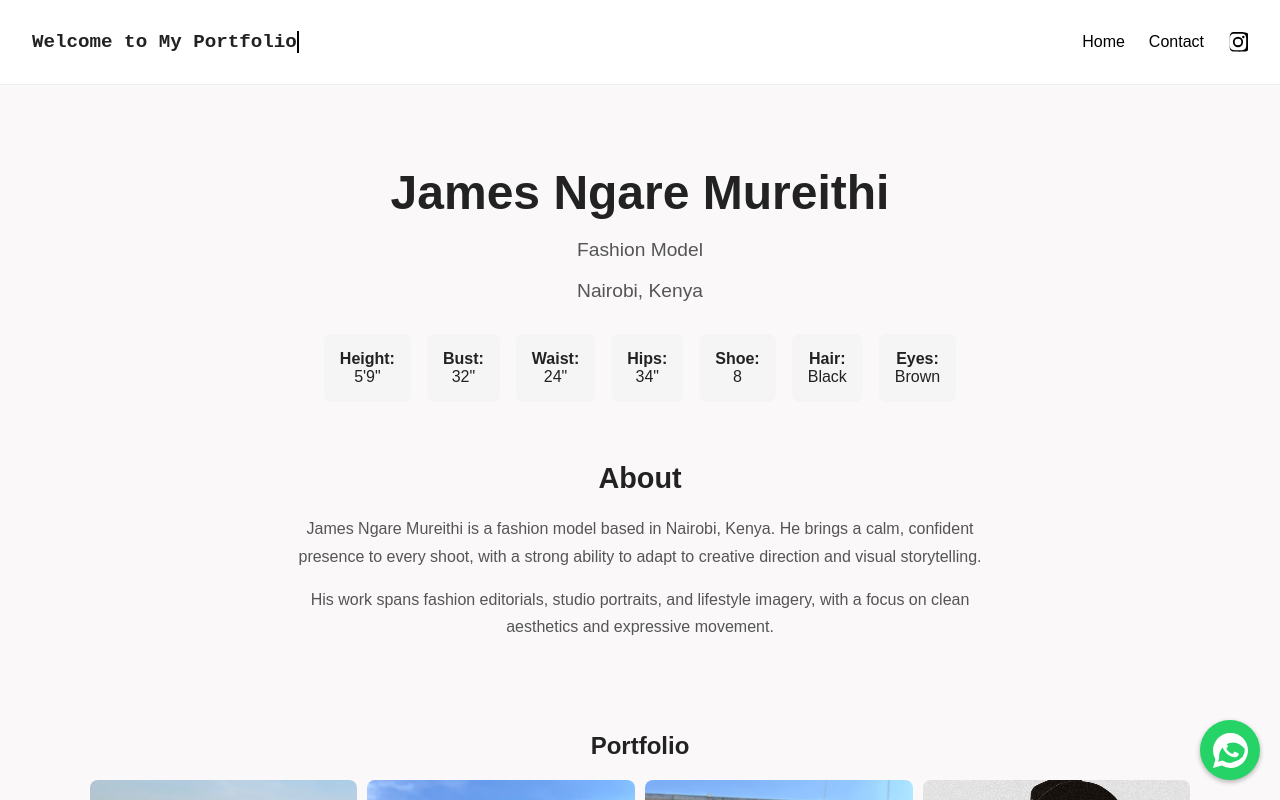
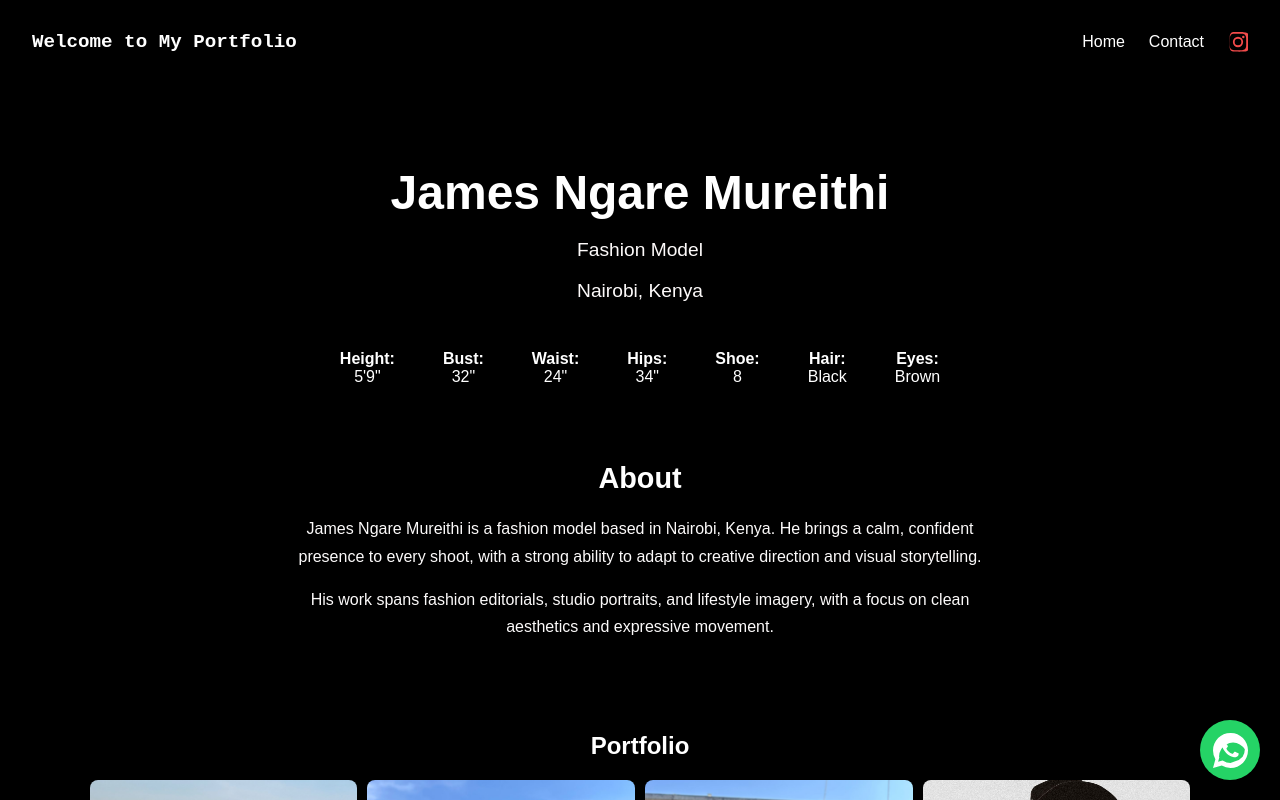
Before and after one commit to kanyi9/jimmy-portfolio, a React (Create React App) app: page / in a window 1280 px wide. Shown: the top 800 px of the page. Built offline with nearby package versions, Linux system fonts and the light colour scheme.

Commit message:
adds black background and white text

```diff
--- a/src/App.css
+++ b/src/App.css
@@ -1,10 +1,44 @@
-/* body {
+/* Global Styles */
+body {
+  background-color: #000;   /* black background */
+  color: #fff;              /* white text */
   margin: 0;
-  font-family: "Inter", sans-serif;
-  background: linear-gradient(
-    180deg,
-    #02129e9c 0%,
-    #f2f2f2 100%
-  );
-  color: #111;
-} */
+  font-family: Arial, Helvetica, sans-serif;
+}
+
+a {
+  color: #fff;              /* make all links white by default */
+  text-decoration: none;
+}
+
+a:hover {
+  color: #E1306C;           /* hover effect (optional) */
+}
+
+/* Make navbar fit black background */
+.navbar {
+  background: #000;          /* black navbar */
+  border-bottom: 1px solid #333;  /* subtle border */
+}
+
+/* Adjust navbar links for visibility */
+.navbar ul li a {
+  color: #fff;
+}
+
+.navbar ul li a.instagram:hover {
+  color: #E1306C;  /* Instagram hover pink stays */
+}
+
+/* Typing animation (logo) stays white */
+.logo {
+  color: #fff;
+  font-weight: bold;
+  font-size: 1.2rem;
+  font-family: monospace;
+  white-space: nowrap;
+  overflow: hidden;
+  border-right: 2px solid #fff; /* white blinking cursor */
+  width: 0;
+  animation: typing 4s steps(23, end) forwards, blink 0.75s step-end infinite;
+}
--- a/src/components/Navbar.css
+++ b/src/components/Navbar.css
@@ -3,8 +3,8 @@
   justify-content: space-between;
   align-items: center;
   padding: 1rem 2rem;
-  background: white;
-  border-bottom: 1px solid #eee;
+  background-color: #000;
+  border-bottom: 1px solid #000;
   position: sticky;
   top: 0;
 }
@@ -18,7 +18,7 @@
 
 .navbar a {
   text-decoration: none;
-  color: #000;
+  color: #f7f6f6;
   transition: color 0.3s;
 }
 
@@ -51,7 +51,7 @@
 .navbar ul li a.instagram {
   display: flex;
   align-items: center;
-  color: #000;
+  color: #f34b4b;
 }
 
 .navbar ul li a.instagram:hover {
--- a/src/components/Stats.css
+++ b/src/components/Stats.css
@@ -7,7 +7,7 @@
     text-align: center;
   }
   .stat-item {
-    background: #f5f5f5;
+    background: #000;
     padding: 1rem;
     border-radius: 8px;
     width: 45%;
--- a/src/pages/Home.css
+++ b/src/pages/Home.css
@@ -12,7 +12,7 @@
   .model-title,
   .model-location {
     font-size: 1.2rem;
-    color: #555;
+    color: #fdfafa;
   }
 
   .stats-section {
@@ -36,7 +36,7 @@
   .about-section p {
     font-size: 1rem;
     line-height: 1.7;
-    color: #555;
+    color: #fcfafa;
     margin-bottom: 15px;
   }
 
```
